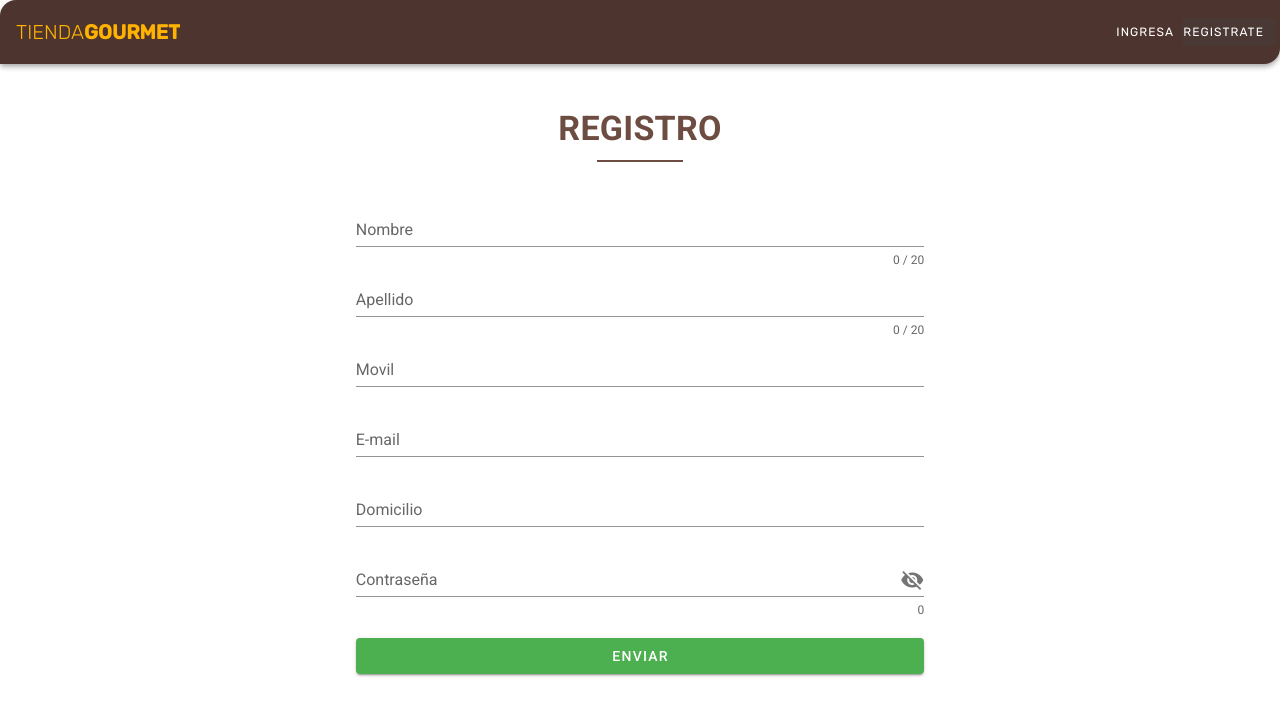
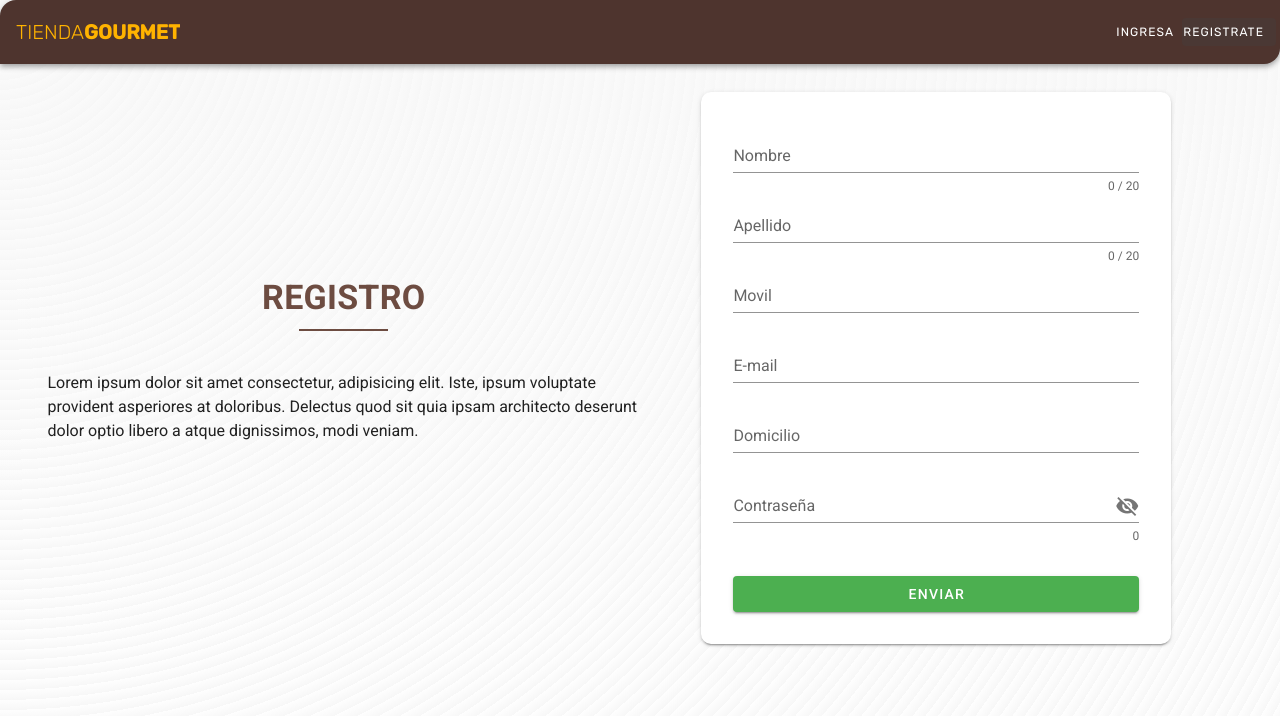
Before and after one commit to hernanDonatelli/proyecto-final-coder, a Vue app: page /#/register in a window 1280 px wide. Shown: the top 716 px of the page. Built offline with nearby package versions, Linux system fonts and the light colour scheme; no server answers; what vue-toasted would draw is missing.

Commit message:
mejora en codigo de productos, estilos mejorados

```diff
--- a/src/components/HomeComponent.vue
+++ b/src/components/HomeComponent.vue
@@ -1,6 +1,6 @@
 <template>
   <v-row class="intro d-flex justify-center align-content-center">
-    <v-col xs="10" md="8">
+    <v-col xs="10" md="6">
       <h1 class="homeTitle text-center"><span>Tienda Online</span> de Productos Gourmet, Naturales y Saludables</h1>
 
       <v-stepper value="3" class="stepHeader my-10">
--- a/src/components/RegisterComponent.vue
+++ b/src/components/RegisterComponent.vue
@@ -16,6 +16,7 @@
             </v-alert>
         </div>
         <v-form id="registerForm" v-model="valid" lazy-validation>
+
             <v-text-field v-model="nombre" :counter="20" :rules="nombreRules" label="Nombre" required></v-text-field>
 
             <v-text-field v-model="apellido" :counter="20" :rules="apellidoRules" label="Apellido"
@@ -31,7 +32,8 @@
                 :rules="[rules.required, rules.min]" :type="show1 ? 'text' : 'password'" name="input-10-1"
                 label="Contraseña" hint="Minimo 6 caracteres" counter @click:append="show1 = !show1"></v-text-field>
 
-            <v-btn block color="success" :disabled="!valid" class="mr-4 mt-5" @click="postRegisterUser">
+
+            <v-btn block color="success" :disabled="!valid" class="mr-4 mt-8" @click="postRegisterUser">
                 Enviar
             </v-btn>
         </v-form>
@@ -87,13 +89,13 @@ export default {
         postRegisterUser(e) {
             e.preventDefault();
 
-            if(!this.nombre || !this.apellido || !this.movil || !this.domicilio || !this.email || !this.password){
+            if (!this.nombre || !this.apellido || !this.movil || !this.domicilio || !this.email || !this.password) {
                 this.classeEmpty = 'visible';
 
-                    setTimeout(() => {
-                        this.classeEmpty = 'hidden';
-                    }, 2500);
-            }else{
+                setTimeout(() => {
+                    this.classeEmpty = 'hidden';
+                }, 2500);
+            } else {
                 const registerUser = {
                     nombre: this.nombre,
                     apellido: this.apellido,
@@ -156,5 +158,10 @@ export default {
 </script>
 
 <style scoped>
-
+#registerForm{
+    background-color: white;
+    padding: 2rem;
+    border-radius: 10px;
+    box-shadow: 0px 3px 1px -2px rgb(0 0 0 / 20%), 0px 2px 2px 0px rgb(0 0 0 / 14%), 0px 1px 5px 0px rgb(0 0 0 / 12%);;
+}
 </style>
--- a/src/components/ShopComponent.vue
+++ b/src/components/ShopComponent.vue
@@ -1,7 +1,7 @@
 <template>
   <div>
     <v-row class="text-left mt-5 d-flex flex-column align-center flex-md-row">
-      <v-col xs="12" md="7">
+      <v-col xs="12" md="7" lg="8">
         <h1 class="shop-title text-left my-5">
           <span>Nuestros</span>Productos
         </h1>
@@ -9,7 +9,7 @@
       </v-col>
 
       <!-- Buscadores -->
-      <v-col xs="12" sm="8" md="5">
+      <v-col xs="12" sm="9" md="5" lg="4">
         <!-- Buscador por nombre -->
         <div>
           <div id="inputSearch">
@@ -36,26 +36,18 @@
         <!-- Radio buttons -->
         <div id="checkSearch">
           <v-radio-group v-model="radioGroup" class="pl-3 mt-2">
-            <v-row class="flex-column">
-              <v-radio class="mb-0"
+              <v-row class="flex-row justify-center">
+                <v-radio
+                  class="mb-2 mx-2"
                   color="brown darken-1"
                   label="Todos"
                   value=""
                 ></v-radio>
-              <v-radio class="mb-0"
+                <v-radio v-for="marca of findMarcas" :key="marca.id"
+                  class="mb-2 mx-2"
                   color="brown darken-1"
-                label="Inti Zen"
-                value="Inti Zen"
-              ></v-radio>
-              <v-radio class="mb-0"
-                color="brown darken-1"
-                label="Chocolate Colonial"
-                value="Chocolate Colonial"
-              ></v-radio>
-              <v-radio class="mb-0"
-                color="brown darken-1"
-                label="Cocoon"
-                value="Cocoon"
+                  :label="marca"
+                  :value="marca"
                 ></v-radio>
               </v-row>
           </v-radio-group>
@@ -110,6 +102,16 @@ export default {
 
       return filtered;
     },
+
+    findMarcas(){
+      const marcas = this.getProducts.map( producto => producto.marca);
+
+      let result = marcas.filter((item,index)=>{
+      return marcas.indexOf(item) === index;
+      })
+
+      return result;
+    }
   },
 };
 </script>
@@ -143,4 +145,5 @@ hr {
   top: 23%;
   right: 0;
 }
+
 </style>
--- a/src/components/TableProductsComponent.vue
+++ b/src/components/TableProductsComponent.vue
@@ -5,7 +5,7 @@
         <thead>
           <tr>
             <th class="text-center">Id</th>
-            <th class="text-center">Ingresado/Modificado</th>
+            <th class="text-center">Alta/Modificado</th>
             <th class="text-center">Nombre</th>
 
             <th class="text-center">Marca</th>
--- a/src/views/RegisterView.vue
+++ b/src/views/RegisterView.vue
@@ -1,16 +1,21 @@
 <template>
+  <div id="registerView">
     <v-container class="registerView">
-    <v-row>
-      <v-col xs="12" sm="10" lg="6" class="mx-auto mt-10">
+      <v-row class="d-flex align-center">
+        <v-col class="col-10 col-sm-8 col-md-5 col-lg-6 col-xl-4 mx-auto mt-10 ma-md-0 pa-0 pa-md-0">
           <h1 class="text-h4 text-uppercase text-center title mb-3">Registro</h1>
 
           <v-divider class="mb-10 brown darken-1" />
 
+          <p>Lorem ipsum dolor sit amet consectetur, adipisicing elit. Iste, ipsum voluptate provident asperiores at doloribus. Delectus quod sit quia ipsam architecto deserunt dolor optio libero a atque dignissimos, modi veniam.</p>
+        </v-col>
+
+        <v-col class="col-10 col-sm-8 col-md-6 col-lg-5 mx-auto">
           <register-component />
         </v-col>
       </v-row>
-    <v-row>
-      <v-col xs="12" sm="10" lg="6" class="mx-auto">
+      <v-row class="px-0 mx-0">
+        <v-col class="col-10 mx-auto px-0">
           <div id="success" class="hidden">
             <v-alert
               prominent
@@ -33,6 +38,7 @@
         </v-col>
       </v-row>
     </v-container>
+  </div>
 </template>
 
 <script>
@@ -47,15 +53,20 @@ export default {
 </script>
 
 <style scoped>
-.registerView{
-  margin-top: 56px;
+#registerView{
+  height: 100vh;
+  background-color: #f7f7f7;
+  opacity: 1;
+  background-image:  repeating-radial-gradient( circle at 0 0, transparent 0, #f7f7f7 10px ), repeating-linear-gradient( #ffffff55, #ffffff );
 }
+
 .title {
   letter-spacing: 0.001rem;
   font-family: Roboto;
   text-transform: uppercase;
   color: #6d4c41;
   font-weight: 600;
+  padding-top: 5rem;
 }
 #success.visible {
   visibility: visible;
@@ -73,4 +84,19 @@ hr{
     margin: 0 auto;
     border: 1.5px solid black;
 }
+
+@media screen and (min-width: 959.98px){
+  #registerView{
+    padding-top: 7rem;
+  }
+  .title{
+    padding: 0;
+  }
+}
+
+@media screen and (min-width: 1259.98px){
+  #registerView{
+    padding-top: 5rem;
+  }
+}
 </style>
```
Lines whose indentation alone changed are shown as unchanged.
